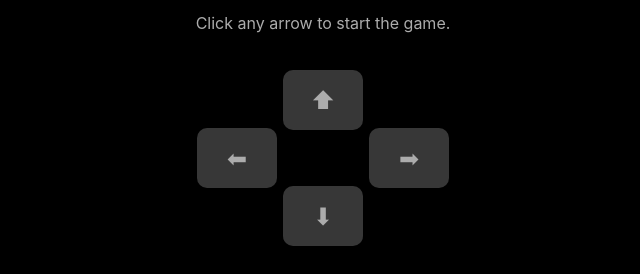
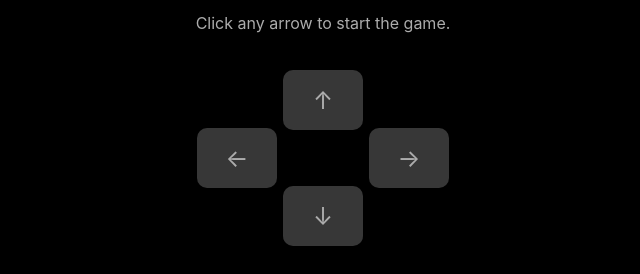
Before and after one commit to ChenWarren/game4096, a Next.js app: page / in a window 1280 px wide. Shown: the part 523-797 px from the top of the page, without its empty margins (317-957 px from the left). Built offline with nearby package versions, Linux system fonts and the light colour scheme.

Commit message:
update arrow symbols

```diff
--- a/game/Game4096/index.tsx
+++ b/game/Game4096/index.tsx
@@ -134,15 +134,15 @@ const Game4096: NextPage = () => {
       <div className='button-wrapper'>
 
           <div>
-              <Arrow text='&#11013;' handler={leftHandler}/>
+              <Arrow text='&#x2190;' handler={leftHandler}/>
           </div>
           <div>
-              <Arrow text = '&#11014;' handler={upHandler}/>
+              <Arrow text = '&#x2191;' handler={upHandler}/>
               <div style={{width: 70, height: 50}}></div>
-              <Arrow text = '&#11015;' handler={downHandler}/>
+              <Arrow text = '&#x2193;' handler={downHandler}/>
           </div>
           <div>
-              <Arrow text = '&#10145;' handler={rightHandler}/>
+              <Arrow text = '&#x2192;' handler={rightHandler}/>
 
           </div>
       </div>
```
